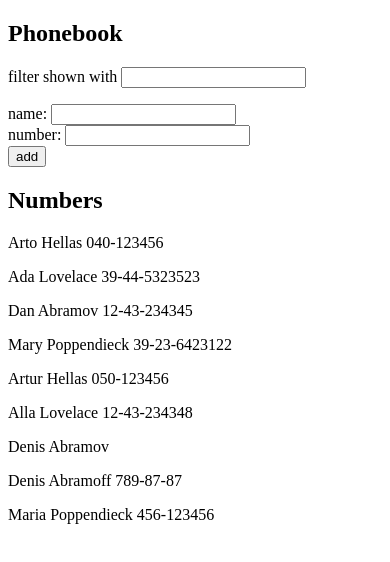
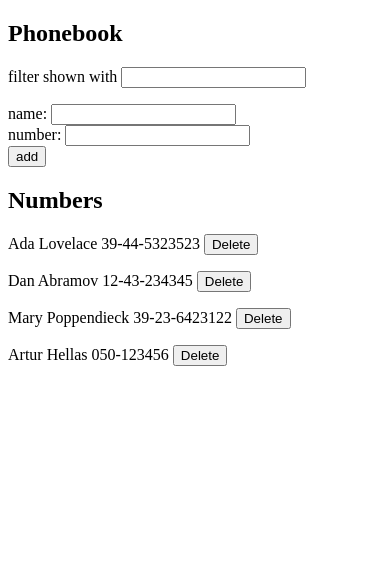
Before and after one commit to DmitryBochkov/submission-repository, a React (Create React App) app in the folder part2/phonebook/: page / in a window 390 px wide. Shown: the top 562 px of the page. Built offline with nearby package versions, Linux system fonts and the light colour scheme; data requests are answered from the project's data file.

Commit message:
done Ex. 2.17: Phonebook step9

```diff
--- a/part2/phonebook/db.json
+++ b/part2/phonebook/db.json
@@ -1,10 +1,5 @@
 {
   "persons": [
-    {
-      "name": "Arto Hellas",
-      "number": "040-123456",
-      "id": 1
-    },
     {
       "name": "Ada Lovelace",
       "number": "39-44-5323523",
@@ -24,26 +19,6 @@
       "name": "Artur Hellas ",
       "number": "050-123456",
       "id": 5
-    },
-    {
-      "name": "Alla Lovelace",
-      "number": "12-43-234348",
-      "id": 6
-    },
-    {
-      "name": "Denis Abramov",
-      "number": "",
-      "id": 7
-    },
-    {
-      "name": "Denis Abramoff",
-      "number": "789-87-87",
-      "id": 8
-    },
-    {
-      "name": "Maria Poppendieck",
-      "number": "456-123456",
-      "id": 9
     }
   ]
 }
--- a/part2/phonebook/src/App.js
+++ b/part2/phonebook/src/App.js
@@ -56,6 +56,16 @@ const App = () => {
 
   }
 
+  const deletePerson = id => {
+    const newList = persons.filter(person => person.id !== id)
+    personService
+      .remove(id)
+      .then(() => {
+        setPersons(newList)
+        setFilteredPersons(newList)
+      })
+  }
+
   return (
     <div>
       <h2>Phonebook</h2>
@@ -66,7 +76,7 @@ const App = () => {
 
       <h2>Numbers</h2>
 
-      <Persons filteredPersons={filteredPersons} />
+      <Persons filteredPersons={filteredPersons} deletePerson={deletePerson} />
     </div>
   )
 }
--- a/part2/phonebook/src/components/Persons.js
+++ b/part2/phonebook/src/components/Persons.js
@@ -1,7 +1,7 @@
 import React from 'react'
 
-const Persons = ({filteredPersons}) => {
-  return filteredPersons.map(person => <p key={person.name}>{person.name} {person.number}</p>)
+const Persons = ({filteredPersons, deletePerson}) => {
+  return filteredPersons.map(person => <p key={person.id}>{person.name} {person.number} <button onClick={() => deletePerson(person.id)}>Delete</button></p>)
 }
 
 export default Persons
--- a/part2/phonebook/src/services/persons.js
+++ b/part2/phonebook/src/services/persons.js
@@ -12,4 +12,8 @@ const create = personObject => {
   return request.then(response => response.data)
 }
 
-export default { getAll, create }
+const remove = id => {
+  return axios.delete(`${baseUrl}/${id}`)
+}
+
+export default { getAll, create, remove }
```
